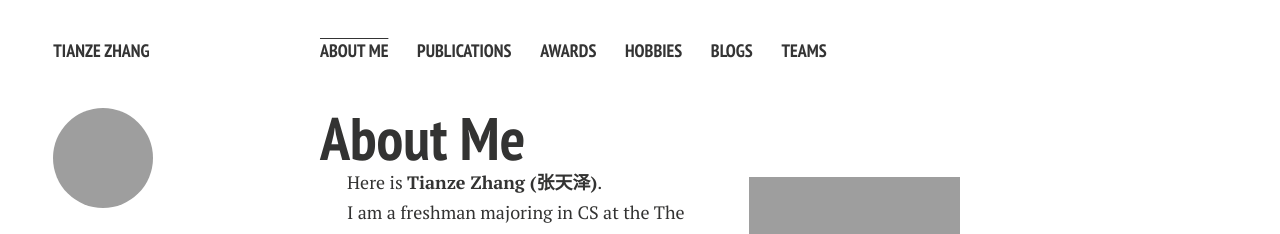
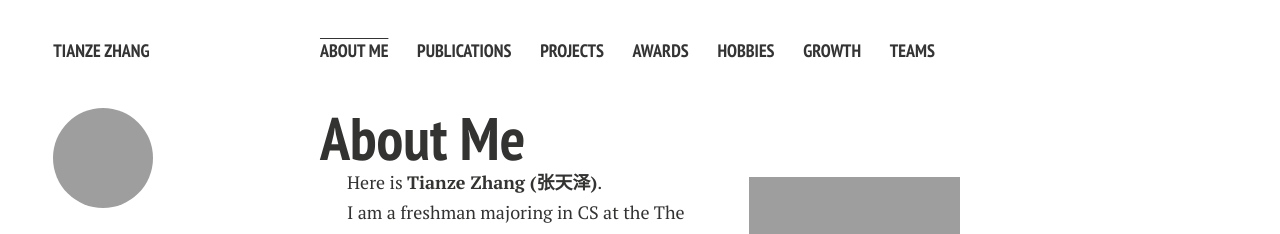
Before and after one commit to Tianze-Unimelb/Tianze.github.io, a Jekyll site: the page built from index.md, in a window 1280 px wide. Shown: the top 234 px of the page. Built offline with Jekyll 4.4.1, drawn with Linux system fonts in a browser that asks for light colours; nearby versions of some CDN libraries; comment, search, counter and statistics services are not loaded; a style sheet for code colours, icons or effects is not loaded; our own code applies the rules of GitHub Pages for plain Markdown files.

Commit message:
Update _config.yml

```diff
--- a/_config.yml
+++ b/_config.yml
@@ -40,12 +40,14 @@ links:
     url: /
   - title: Publications
     url: /publications/
+  - title: Projects
+    url: /projects/
   - title: Awards
     url: /awards/
   - title: Hobbies
     url: /hobbies/
-  - title: Blogs
-    url: /blogs/
+  - title: Growth
+    url: /growth/
   - title: Teams
     url: /teams/
 
```
